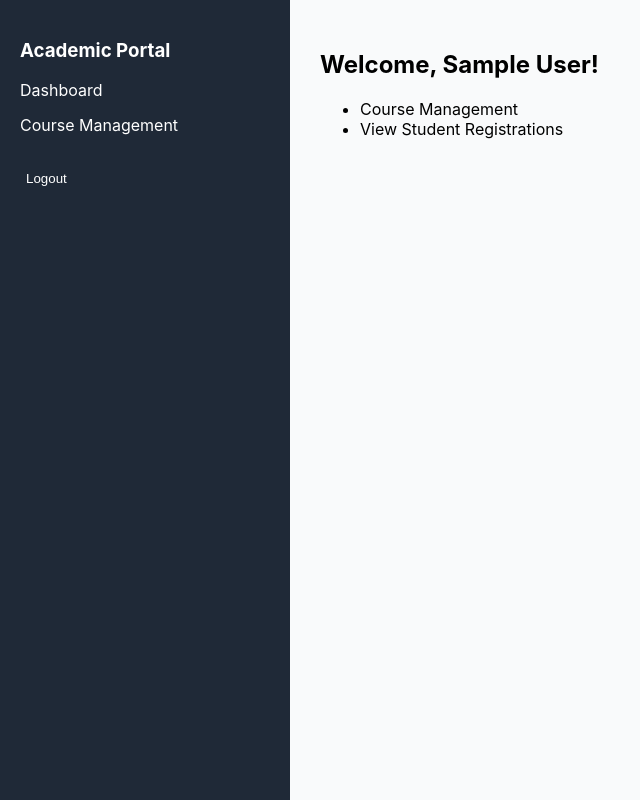
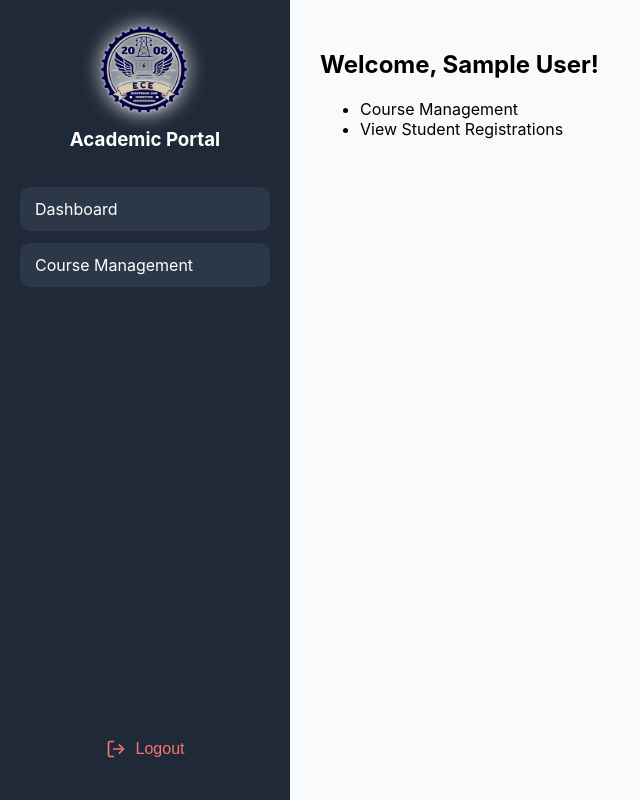
Before and after one commit to reem1002/academic-portal, a React (Create React App) app: page / in a window 1280 px wide. Shown: the whole page, without its empty margins (0-640 px from the left). Built offline with nearby package versions, Linux system fonts and the light colour scheme; sample sign-in values are in the browser's storage.

Commit message:
layout styling modification

```diff
--- a/src/pages/PortalLayout.jsx
+++ b/src/pages/PortalLayout.jsx
@@ -1,5 +1,7 @@
 import { Outlet, Link, useNavigate } from "react-router-dom";
 import { useEffect, useState } from "react";
+import { FiLogOut } from "react-icons/fi"; // أيقونة اللوجأوت
+import "./styles/PortalLayout.css"; // فايل الـ CSS
 
 const PortalLayout = () => {
     const navigate = useNavigate();
@@ -8,15 +10,14 @@ const PortalLayout = () => {
     useEffect(() => {
         const currentUser = JSON.parse(localStorage.getItem("currentUser"));
         if (!currentUser) {
-            navigate("/login"); // لو مش مسجل الدخول يرجع لل login
+            navigate("/login");
         } else {
             setUser(currentUser);
         }
     }, [navigate]);
 
-    if (!user) return <p>Loading...</p>; // loading قبل ما user يحدد
+    if (!user) return <p>Loading...</p>;
 
-    // Sidebar menu حسب الدور
     const menuItems =
         user.role === "student"
             ? [
@@ -29,65 +30,46 @@ const PortalLayout = () => {
             ];
 
     return (
-        <div style={{ display: "flex", height: "100vh" }}>
+        <div className="portal-container">
             {/* Sidebar */}
-            <div
-                style={{
-                    width: "250px",
-                    background: "#1f2937",
-                    color: "#fff",
-                    padding: "20px",
-                }}
-            >
+            <div className="sidebar">
+                <div className="sidebar-top">
+                    <img
+                        src="/images/department-logo.png" // ضع هنا مسار اللوجو
+                        alt="Department Logo"
+                        className="sidebar-logo"
+                    />
                     <h3>Academic Portal</h3>
-
-                <ul style={{ listStyle: "none", padding: 0 }}>
+                    <ul className="sidebar-menu">
                         {menuItems.map((item) => (
-                        <li key={item.name} style={{ marginBottom: "15px" }}>
-                            <Link to={item.path} style={linkStyle}>
+                            <li key={item.name}>
+                                <Link to={item.path} className="sidebar-link">
                                     {item.name}
                                 </Link>
                             </li>
                         ))}
-                    <li>
+                    </ul>
+                </div>
+
+                {/* Logout */}
                 <button
+                    className="logout-btn"
                     onClick={() => {
                         localStorage.removeItem("currentUser");
                         navigate("/login");
                     }}
-                            style={{
-                                background: "transparent",
-                                color: "#fff",
-                                border: "none",
-                                cursor: "pointer",
-                                marginTop: "20px",
-                            }}
                 >
+                    <FiLogOut size={20} />
                     Logout
                 </button>
-                    </li>
-                </ul>
             </div>
 
             {/* Main Content */}
-            <div
-                style={{
-                    flex: 1,
-                    padding: "30px",
-                    background: "#f9fafb",
-                    overflowY: "auto",
-                }}
-            >
+            <div className="main-content">
                 <Outlet />
             </div>
         </div>
     );
 };
 
-const linkStyle = {
-    color: "#fff",
-    textDecoration: "none",
-    fontSize: "16px",
-};
-
 export default PortalLayout;
--- /dev/null
+++ b/src/pages/styles/PortalLayout.css
@@ -0,0 +1,83 @@
+.portal-container {
+    display: flex;
+    height: 100vh;
+}
+
+/* Sidebar */
+.sidebar {
+    width: 250px;
+    background: #1f2937;
+    color: #fff;
+    padding: 20px;
+    display: flex;
+    flex-direction: column;
+    justify-content: space-between;
+}
+
+/* Top part of sidebar (logo + menu) */
+.sidebar-top {
+    display: flex;
+    flex-direction: column;
+    align-items: center;
+}
+
+.sidebar-logo {
+    width: 100px;
+    height: auto;
+    margin-bottom: 10px;
+    border-radius: 8px;
+     filter: drop-shadow(0 0 1px white) drop-shadow(0 0 10px white);
+}
+
+.sidebar h3 {
+    margin: 0 0 20px 0;
+    text-align: center;
+}
+
+/* Menu items */
+.sidebar-menu {
+    list-style: none;
+    padding: 0;
+    width: 100%;
+}
+
+.sidebar-menu li {
+    margin-bottom: 12px;
+    padding: 12px 15px;
+    background-color: #2c3848;
+    border-radius: 10px;
+}
+
+.sidebar-menu li:hover{
+    transform: scale(1.01);
+    background-color: #334155;
+
+}
+
+.sidebar-link {
+    color: #fff;
+    text-decoration: none;
+    font-size: 16px;
+}
+
+/* Logout button */
+.logout-btn {
+    display: flex;
+    align-items: center;
+    gap: 10px;
+    background: transparent;
+    color: #f87171; /* أحمر */
+    border: none;
+    cursor: pointer;
+    font-size: 16px;
+    justify-content: center;
+    margin-bottom: 20px;
+}
+
+/* Main content */
+.main-content {
+    flex: 1;
+    padding: 30px;
+    background: #f9fafb;
+    overflow-y: auto;
+}
```
Also changed, not shown: public/images/department-logo.png (added). Lines whose indentation alone changed are shown as unchanged.
